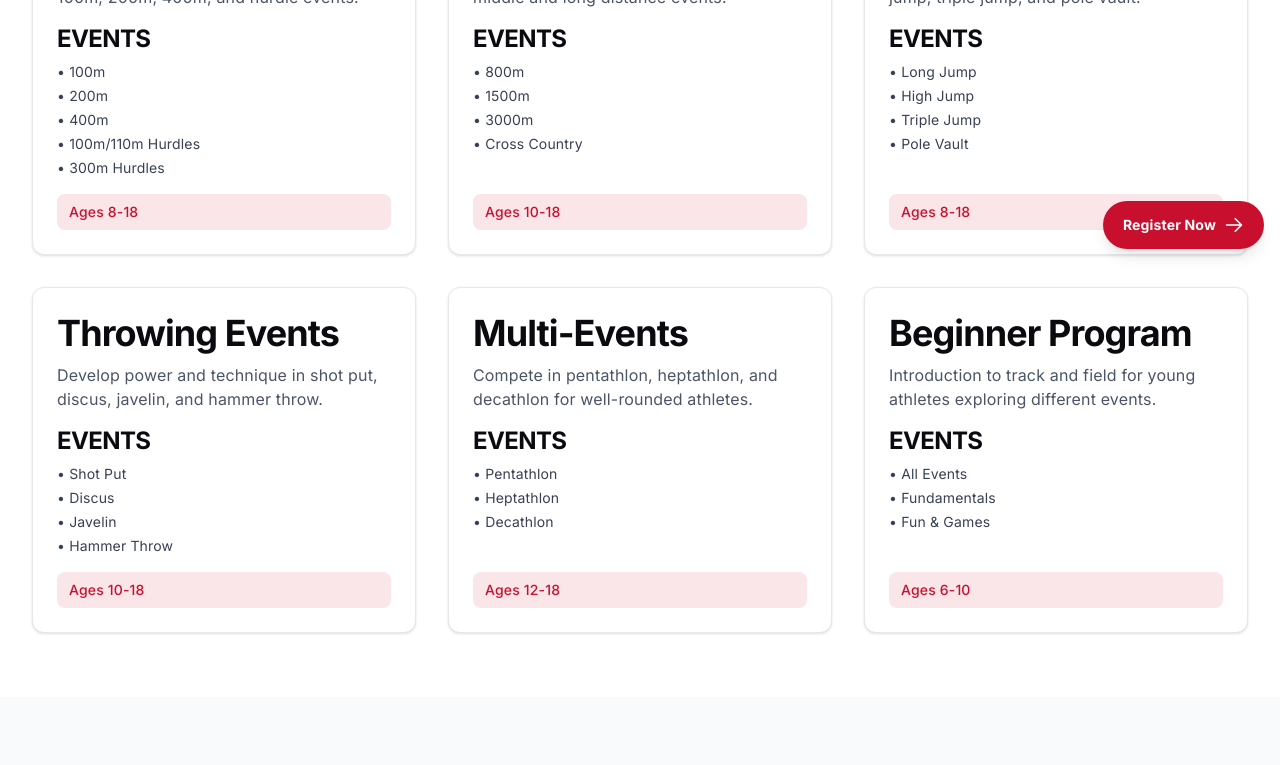
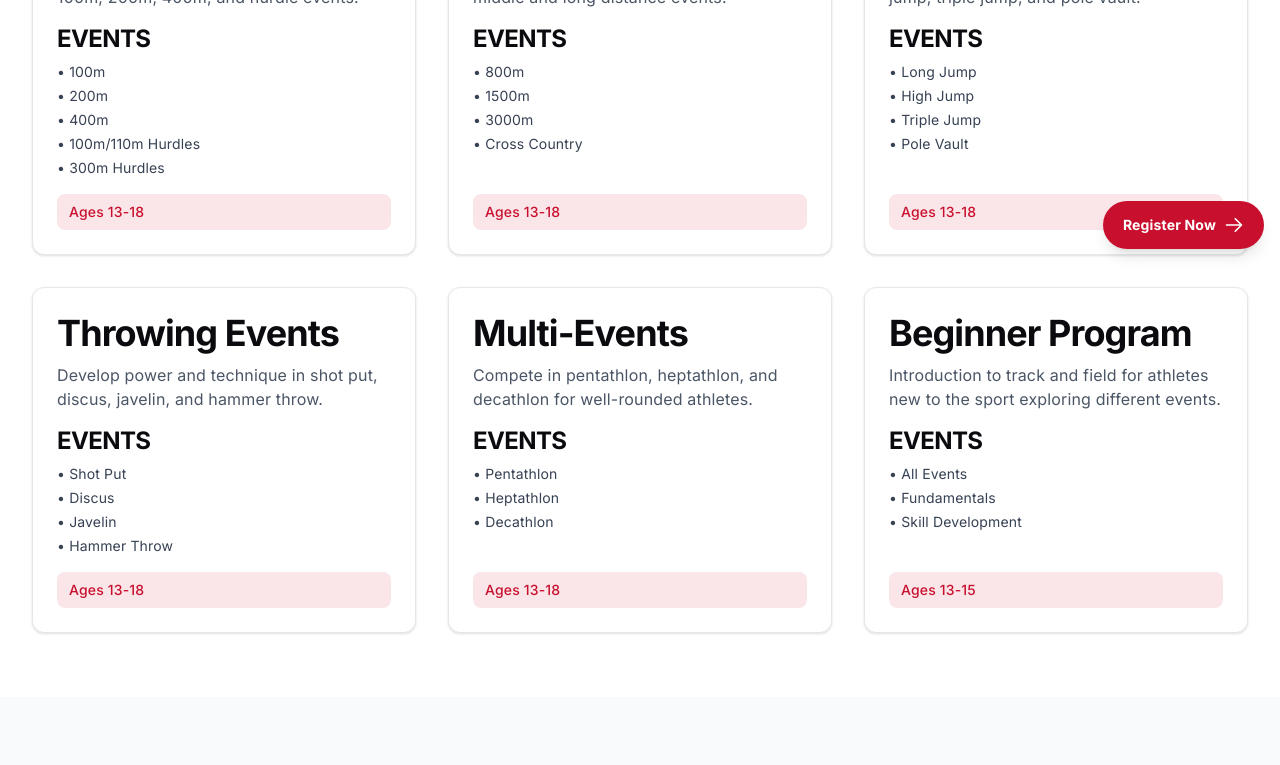
Before and after one commit to nnbiggs/bcx-site, a Next.js app: page /program in a window 1280 px wide. Shown: the part 535-1300 px from the top of the page. Built offline with nearby package versions, Linux system fonts and the light colour scheme.

Commit message:
Update age range in metadata and content across multiple pages to reflect new athlete eligibility of ages 13–18 for Bergen County Xpress programs and services.

```diff
--- a/app/faq/page.tsx
+++ b/app/faq/page.tsx
@@ -62,7 +62,7 @@ const faqGroups: FaqGroup[] = [
       },
       {
         question: 'What age groups does BCX serve?',
-        answer: 'We welcome athletes ages 6–18. Programs are divided into age-appropriate groups: beginners (6–10), youth (11–13), and junior/senior (14–18).',
+        answer: 'We welcome athletes ages 13–18. Programs are divided into age-appropriate groups: youth (13–14), and junior/senior (15–18).',
       },
       {
         question: 'When is payment due and how much?',
--- a/app/layout.tsx
+++ b/app/layout.tsx
@@ -25,7 +25,7 @@ export const metadata: Metadata = {
     url: "/",
     siteName: "Bergen County Xpress",
     title: "Bergen County Xpress | Youth Track & Field Club",
-    description: "Premier youth track and field club in Bergen County. Expert coaching, full-event training, and a supportive team for athletes ages 6–18.",
+    description: "Premier youth track and field club in Bergen County. Expert coaching, full-event training, and a supportive team for athletes ages 13–18.",
   },
   twitter: {
     card: "summary_large_image",
--- a/app/page.tsx
+++ b/app/page.tsx
@@ -6,17 +6,17 @@ import { FadeInSection } from '@/components/ui';
 
 export const metadata: Metadata = {
   title: 'Home',
-  description: 'Bergen County Xpress (BCX) is your premier youth track & field club in Bergen County. Expert coaching, full-event training, and a supportive team for athletes ages 6–18. Register for the 2026 season.',
+  description: 'Bergen County Xpress (BCX) is your premier youth track & field club in Bergen County. Expert coaching, full-event training, and a supportive team for athletes ages 13–18. Register for the 2026 season.',
   openGraph: {
     title: 'Bergen County Xpress | Youth Track & Field Club',
-    description: 'Premier youth track and field club in Bergen County. Expert coaching, full-event training, and a supportive team for athletes ages 6–18.',
+    description: 'Premier youth track and field club in Bergen County. Expert coaching, full-event training, and a supportive team for athletes ages 13–18.',
     url: '/',
     type: 'website',
   },
   twitter: {
     card: 'summary_large_image',
     title: 'Bergen County Xpress | Youth Track & Field Club',
-    description: 'Premier youth track and field club in Bergen County. Expert coaching for youth athletes ages 6–18.',
+    description: 'Premier track and field club in Bergen County. Expert coaching for youth athletes ages 13–18.',
   },
 };
 
@@ -48,7 +48,7 @@ export default function Home() {
         <div className="absolute inset-0 bg-black/60" aria-hidden />
         <div className="relative z-10 w-full max-w-5xl px-6 py-20 text-center sm:px-8 lg:px-12">
           <p className="text-xs font-semibold uppercase tracking-[0.25em] text-white/80 sm:text-sm">
-            Youth track & field · Ages 6–18 · Bergen County
+            Youth track & field · Ages 13–18 · Bergen County
           </p>
           <h1 className="mt-6 text-4xl font-bold tracking-tight text-white sm:text-5xl md:text-6xl lg:text-7xl xl:text-8xl">
             Run fast.<br />Jump high.<br /><span className="text-[#c8102e]">Throw far.</span>
--- a/app/program/page.tsx
+++ b/app/program/page.tsx
@@ -3,7 +3,7 @@ import { PageHero, RegisterCTA } from '@/components/sections';
 
 export const metadata: Metadata = {
   title: 'Program',
-  description: 'Explore BCX track and field programs: sprints, distance, jumps, throws, and multi-events for ages 6–18. Comprehensive training for every skill level.',
+  description: 'Explore BCX track and field programs: sprints, distance, jumps, throws, and multi-events for ages 13–18. Comprehensive training for every skill level.',
   openGraph: {
     title: 'Program | Bergen County Xpress',
     description: 'Comprehensive track and field programs for youth athletes. Sprints, distance, jumps, throws, and multi-events for all skill levels.',
@@ -23,37 +23,37 @@ export default function Program() {
       name: 'Sprints & Hurdles',
       description: 'Develop explosive speed and technique in 100m, 200m, 400m, and hurdle events.',
       events: ['100m', '200m', '400m', '100m/110m Hurdles', '300m Hurdles'],
-      ageGroups: 'Ages 8-18',
+      ageGroups: 'Ages 13-18',
     },
     {
       name: 'Distance Running',
       description: 'Build endurance and race strategy for middle and long distance events.',
       events: ['800m', '1500m', '3000m', 'Cross Country'],
-      ageGroups: 'Ages 10-18',
+      ageGroups: 'Ages 13-18',
     },
     {
       name: 'Jumping Events',
       description: 'Master the techniques of long jump, high jump, triple jump, and pole vault.',
       events: ['Long Jump', 'High Jump', 'Triple Jump', 'Pole Vault'],
-      ageGroups: 'Ages 8-18',
+      ageGroups: 'Ages 13-18',
     },
     {
       name: 'Throwing Events',
       description: 'Develop power and technique in shot put, discus, javelin, and hammer throw.',
       events: ['Shot Put', 'Discus', 'Javelin', 'Hammer Throw'],
-      ageGroups: 'Ages 10-18',
+      ageGroups: 'Ages 13-18',
     },
     {
       name: 'Multi-Events',
       description: 'Compete in pentathlon, heptathlon, and decathlon for well-rounded athletes.',
       events: ['Pentathlon', 'Heptathlon', 'Decathlon'],
-      ageGroups: 'Ages 12-18',
+      ageGroups: 'Ages 13-18',
     },
     {
       name: 'Beginner Program',
-      description: 'Introduction to track and field for young athletes exploring different events.',
-      events: ['All Events', 'Fundamentals', 'Fun & Games'],
-      ageGroups: 'Ages 6-10',
+      description: 'Introduction to track and field for athletes new to the sport exploring different events.',
+      events: ['All Events', 'Fundamentals', 'Skill Development'],
+      ageGroups: 'Ages 13-15',
     },
   ];
 
--- a/app/register/layout.tsx
+++ b/app/register/layout.tsx
@@ -5,7 +5,7 @@ export const metadata: Metadata = {
   description: 'Register your athlete for Bergen County Xpress 2026 season. Join our youth track and field club—expert coaching, full-event training, and a supportive team in Bergen County.',
   openGraph: {
     title: 'Register | Bergen County Xpress',
-    description: 'Register your athlete for BCX 2026 season. Youth track and field in Bergen County. Expert coaching for ages 6–18.',
+    description: 'Register your athlete for BCX 2026 season. Youth track and field in Bergen County. Expert coaching for ages 13–18.',
     url: '/register',
     type: 'website',
   },
```
